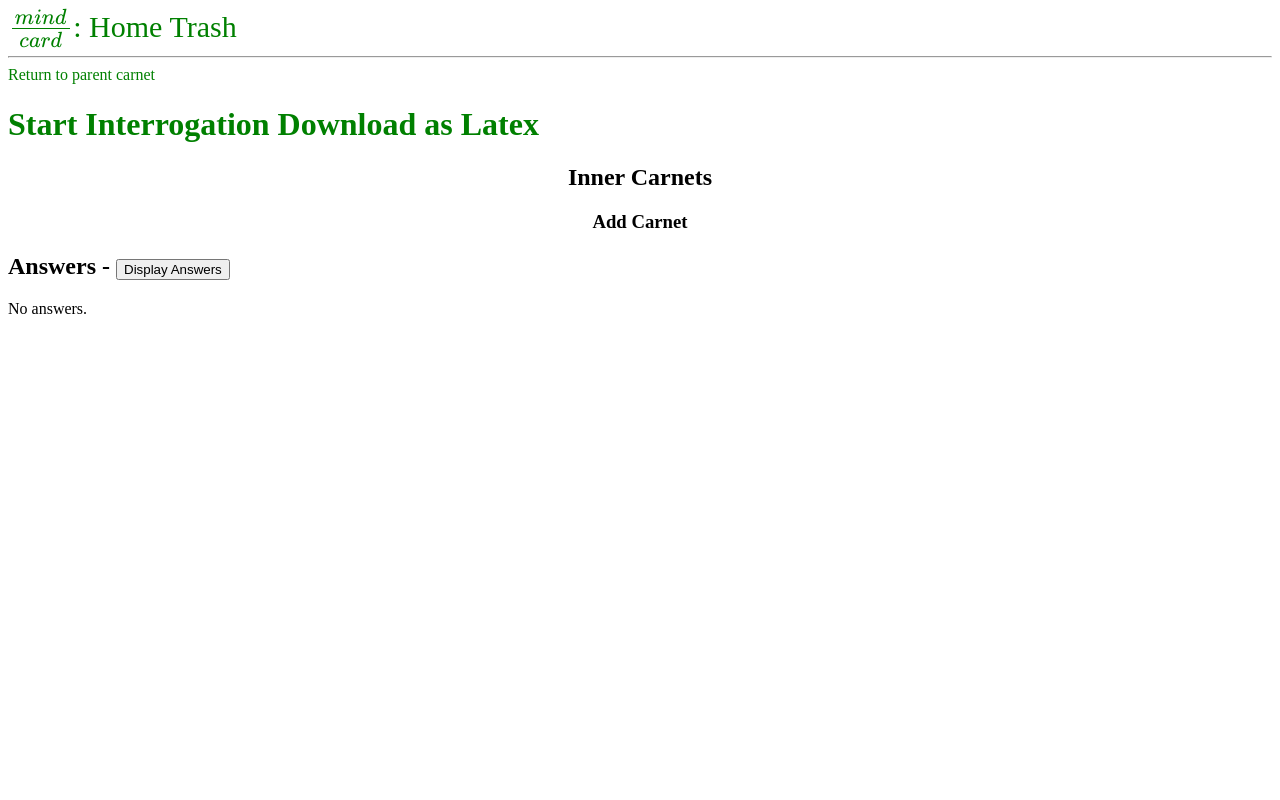
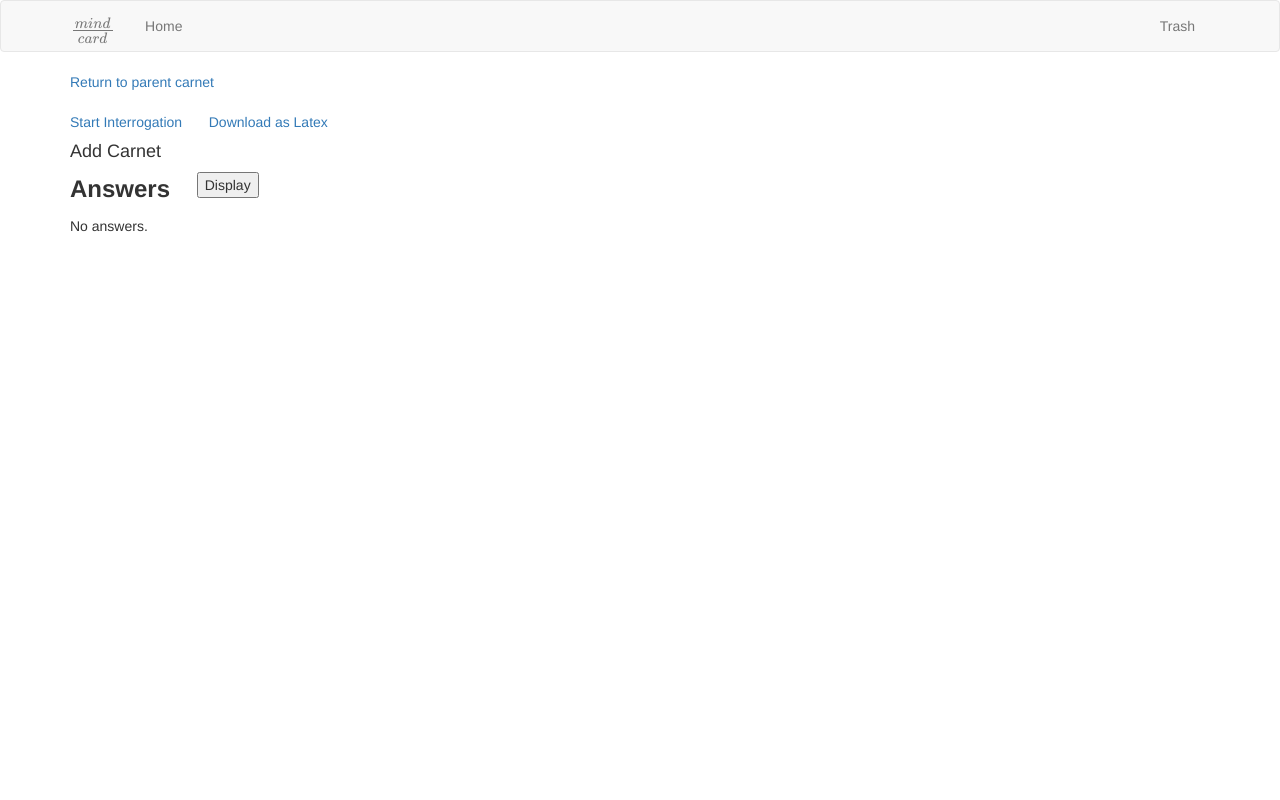
Before and after one commit to titouangaldo/flash_card_serv, a Flask app: template app/templates/carnet.html in a window 1280 px wide. Run offline with Flask 2, Linux system fonts and the light colour scheme; the template is opened without the code that fills it, so the values that code supplies are empty; some libraries are stand-ins or nearby versions.

Commit message:
face lift of carnet view

```diff
--- a/app/static/css/styles.css
+++ b/app/static/css/styles.css
@@ -1,47 +1,23 @@
-a:visited, a:link, a:hover, a:active {
-	color: green;
-	background-color: transparent;
-	text-decoration: none;
+
+div.page-head {
+	text-align: left;
 }
 
-div.nav-bar {
-	color: green;
-	font-size:30px;
-}
-
-div.page_head {
-	text-align: center
-}
-
-div.add_carnet {
-	text-align: center;
-}
-
-table.inner_carnet {
-	margin-left: auto;
-	margin-right: auto;
+div.add-carnet-answer {
+	text-align: left;
 }
 
 
-div.question-content {
-	margin-top: 30;
-	text-align: center;
-	font-size: 30px;
+.carnet-title {
+	border-spacing: 5px;
 }
 
-.display-answer-but {
-	display: block;
-	margin: 0 auto;
+span.link {
+	margin-right: 2%;
+	text-align: left;
+	vertical-align: top;
 }
 
-div.answer-content {
-	color: blue;
-	font-size: 30px;
-	text-align: center;
+button.display-answer-preview-but {
+	vertical-align: text-bottom;
 }
-
-div.autoeval-form {
-	margin: 0 auto;
-	text-align: center;
-	width: 500px;
-}
--- a/app/templates/_inner_answers_view.html
+++ b/app/templates/_inner_answers_view.html
@@ -1,6 +1,16 @@
-<h2>Answers - <button class="display-answer-preview-but" onclick="display_answer()">Display Answers</button></h2>
+
+<p>
+  <span class="link">
+    <font size="+2"><b>Answers</b></font>
+  </span>
+  <span>
+    <button class="display-answer-preview-but" onclick="display_answer()">Display</button>
+  </span>
+</p>
+
 {% if addAnswerForm %}
-	<h3>Add Answer</h3>
+<div class="add-carnet-answer">
+	<h4>Add Answer</h3>
 	<form action="" method="post" novalidate>
     {{ addAnswerForm.hidden_tag() }}
     <p>
@@ -9,34 +19,41 @@
     	{{ addAnswerForm.submit() }}
     </p>
 	</form>
-    <hr>
+</div>
 {% endif %}
 
+<div class="answers-preview">
   {% if inner_answers|length > 0 %}
-    <div class="answers-preview" style="visibility: hidden; display: none">
+    <div class="answers-preview-table" style="visibility: hidden; display: none">
+      <table class="table table-hover">
         {% for a in inner_answers %}
       	  {% include '_answer_preview.html' %}
       	{% endfor %}
+      </table>
     </div>
-    {{inner_answers|length}} answers.
+
+  <p class="info">{{inner_answers|length}} answers.</p>
+
   {% else %}
-    No answers.
+  <p class="info">No answers.</p>
   {% endif %}
+
+</div>
 
 {% block scripts %}
   <script> <!--toggle display-->
     function display_answer(){
-            el = document.querySelector('.answers-preview');
+      el = document.querySelector('.answers-preview-table');
       btn = document.querySelector(".display-answer-preview-but")
 
       if(el.style.visibility == 'hidden'){
         el.style.visibility = 'visible'
         el.style.display = 'block'
-                btn.innerHTML = "Hide Answers"
+        btn.innerHTML = "Hide"
       }else{
         el.style.visibility = 'hidden'
         el.style.display = 'none'
-                btn.innerHTML = "Display Answers"
+        btn.innerHTML = "Display"
       }
     }
   </script>
--- a/app/templates/_inner_carnet_view.html
+++ b/app/templates/_inner_carnet_view.html
@@ -1,9 +1,6 @@
-<div class="page_head">
-    <h2>Inner Carnets</h2>
-</div>
 
-<div class="add_carnet">
-    <h3>Add Carnet</h3>
+<div class="add-carnet-answer">
+  <h4>Add Carnet</h4>
   {% if addCarnetForm %}
   	<form action="" method="post" novalidate>
       {{ addCarnetForm.hidden_tag() }}
@@ -17,11 +14,10 @@
 </div>
 
   {% if inner_carnets|length > 0 %}
-<table class="inner_carnet">
+
+    <table class="table table-hover">
       {% for c in inner_carnets %}
-        <tr>
   		    {% include '_carnet_preview.html' %}
-        </tr>
   	  {% endfor %}
     </table>
   {% endif %}
--- a/app/templates/base.html
+++ b/app/templates/base.html
@@ -1,27 +1,53 @@
+{% extends "bootstrap/base.html" %}
 
-<html>
-
-  <head>
+{% block title %}
   {% if title %}
   <title>{{ title }} - mind card</title>
   {% else %}
   <title>Welcome to mind card\)</title>
   {% endif %}
+{% endblock %}
+
+{% block styles %}
+{{super()}}
   <link rel="stylesheet" type="text/css" href="{{ url_for('static', filename='css/styles.css') }}">
-  </head>
+{% endblock %}
 
-  <body>
-      <div class="nav-bar">\(\frac{mind}{card}\):
-        <a href="{{ url_for('main.index') }}">Home</a>
-        <a href="{{ url_for('trash.trash') }}">Trash</a>
+{% block navbar %}
+  <nav class="navbar navbar-default">
+    <div class="container">
+      <div class="navbar-header">
+        <button type="button" class="navbar-toggle collapsed" data-toggle="collapse" data-target="#bs-example-navbar-collapse-1" aria-expanded="false">
+          <span class="sr-only">Toggle navigation</span>
+          <span class="icon-bar"></span>
+          <span class="icon-bar"></span>
+          <span class="icon-bar"></span>
+        </button>
+        <a class="navbar-brand" href="{{ url_for('main.index') }}">\(\frac{mind}{card}\)</a>
     </div>
-      <hr>
+    <div class="collapse navbar-collapse" id="bs-example-navbar-collapse-1">
+        <ul class="nav navbar-nav">
+          <li><a href="{{ url_for('main.index') }}">Home</a></li>
+        </ul>
+        <ul class="nav navbar-nav navbar-right">
+          <li><a href="{{ url_for('trash.trash') }}">Trash</a></li>
+        </ul>
+      </div>
+    </div>
+  </nav>
+{% endblock %}
+
 {% block content %}
+<div class="container">
+  {% block app_content %}
   {% endblock %}
-  </body>
+</div>
+{% endblock %}
+
+
+
 
 {% block scripts %}
   <script src="https://polyfill.io/v3/polyfill.min.js?features=es6"></script>
   <script id="MathJax-script" async src="https://cdn.jsdelivr.net/npm/mathjax@3/es5/tex-mml-chtml.js"></script>
 {% endblock %}
-</html>
--- a/app/templates/carnet.html
+++ b/app/templates/carnet.html
@@ -1,8 +1,6 @@
 {% extends "base.html" %}
 
-
-
-{% block content %}
+{% block app_content %}
 
 	{% if carnet.id_parent_carnet %}
 		<a href="{{ url_for('main.carnet', id_carnet=carnet.id_parent_carnet) }}">Return to parent carnet</a>
@@ -10,11 +8,16 @@
 		<a href="{{ url_for('main.index') }}">Return to parent carnet</a>
 	{% endif %}
 
-	<h1>
-		{{ carnet.name }}
+	<div class="page-head">
+		<h1>{{ carnet.name }}</h1>
+	</div>
+
+	<span class="link">
 		<a href="{{ url_for('interrogation.interrogation', id_carnet=carnet.id) }}">Start Interrogation</a>
+	</span>
+	<span class="link">
 		<a href="{{ url_for('latex.latex', id_carnet=carnet.id) }}">Download as Latex</a>
-	</h1>
+	</span>
 
 	{% include '_inner_carnet_view.html' %}
 
--- a/app/templates/index.html
+++ b/app/templates/index.html
@@ -1,6 +1,6 @@
 {% extends "base.html" %}
 
-{% block content %}
+{% block app_content %}
 
     {% include '_inner_carnet_view.html' %}
 
```
Also changed, not shown: app/templates/_answer_preview.html (+20 -15 lines), app/templates/_carnet_preview.html (+14 -17 lines), 2 other files. Lines whose indentation alone changed are shown as unchanged.
